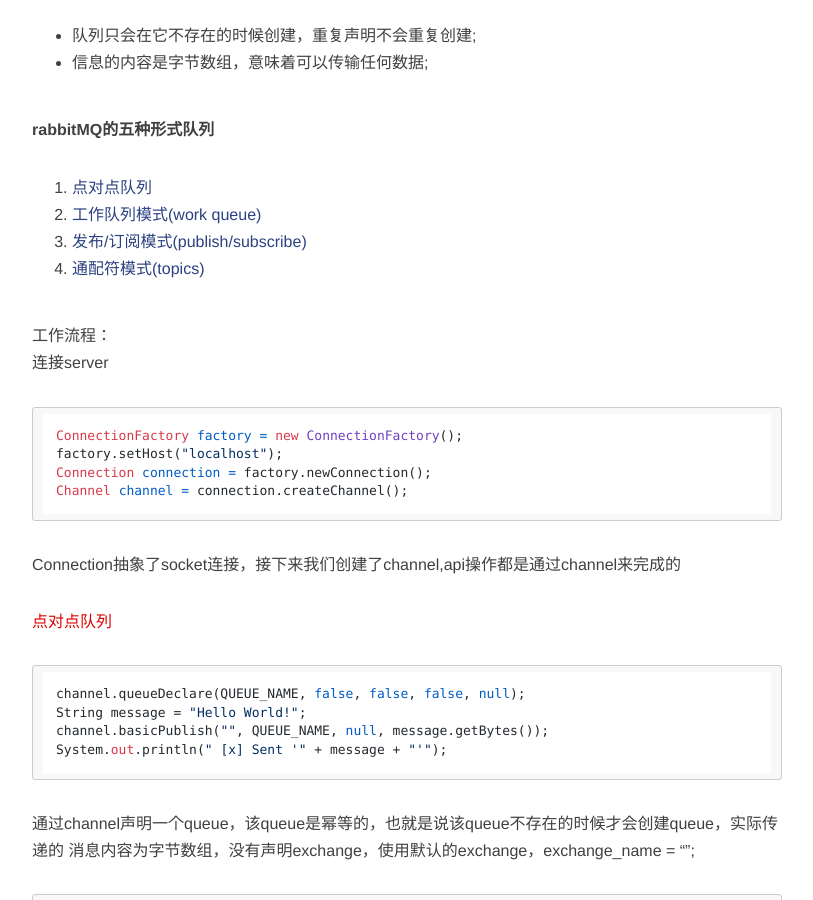
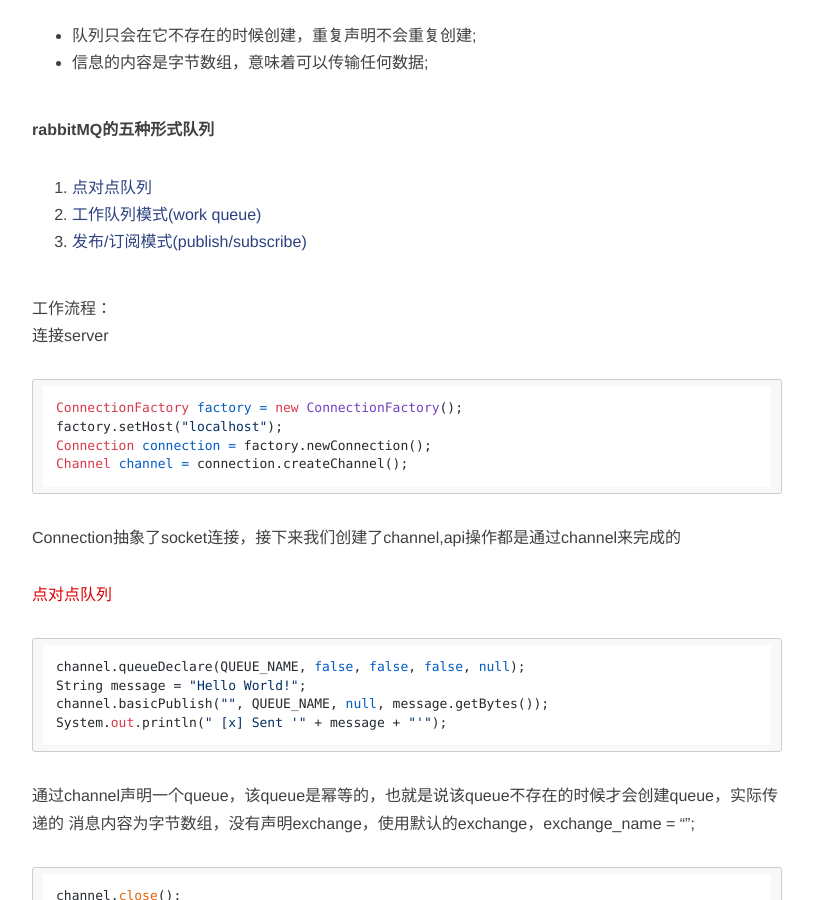
Before and after one commit to ZhouJianBoPro/ZhouJianBoPro.github.io, a Jekyll site: the page built from _posts/2018-03-16-rabbitmq.md, in a window 1280 px wide and 900 px high, scrolled down 2511 px. Shown: the whole window, without its empty margins (233-1046 px from the left). Built offline with Jekyll 4.4.1, drawn with Linux system fonts in a browser that asks for light colours; nearby versions of some CDN libraries; comment, search, counter and statistics services are not loaded.

Commit message:
defalut commit；

````diff
--- a/_posts/2018-03-16-rabbitmq.md
+++ b/_posts/2018-03-16-rabbitmq.md
@@ -60,7 +60,6 @@ description: RabbitMQ基础了解。
 1. [点对点队列](#point)
 2. [工作队列模式(work queue)](#work)
 3. [发布/订阅模式(publish/subscribe)](#public)
-4. [通配符模式(topics)](#topics)
 
 工作流程：<br/>
 连接server
@@ -260,5 +259,3 @@ DefaultConsumer consumer = new DefaultConsumer(channel) {
 };
 channel.basicConsume(QueueConstants.CREATED_CONDITION_QUEUE, true, consumer);
 ```
-
-<span id="topics"><font color="#dd0000">通配符模式</font><br /></span><br/>
````
